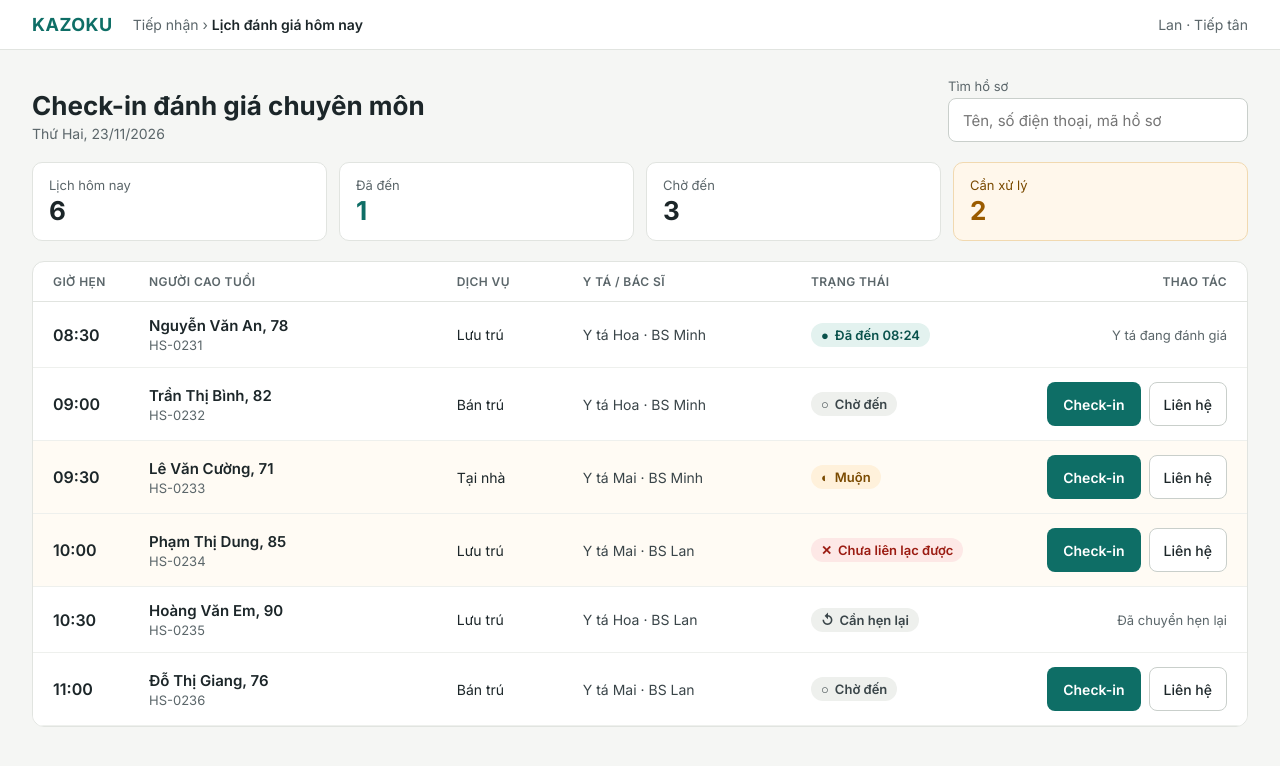
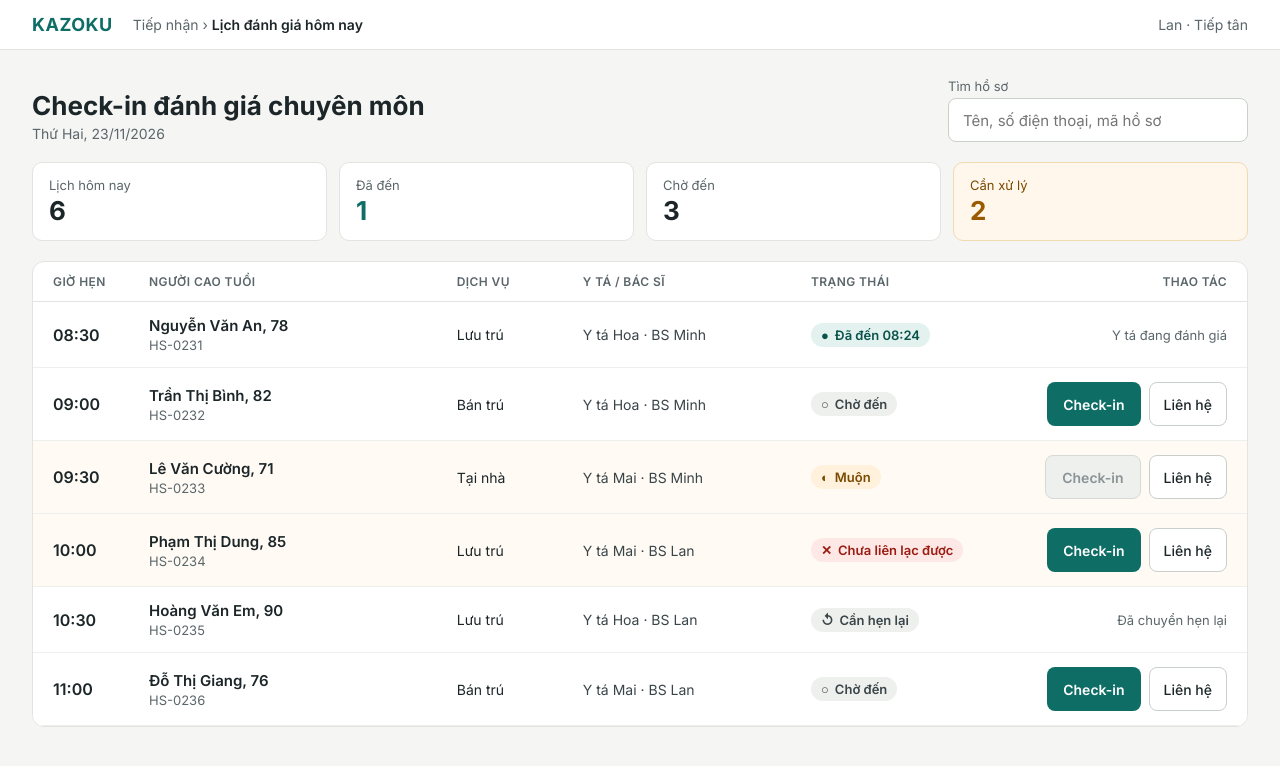
Before and after one commit to huyenpham-tech/kazoku-prototype, a plain HTML site: page LeTan.html in a window 1280 px wide. Drawn offline with Linux system fonts and the light colour scheme.

Commit message:
Disable reception check-in for at-home appointments

```diff
--- a/LeTan.html
+++ b/LeTan.html
@@ -88,7 +88,7 @@ input{font-family:inherit}
 <span style="display: inline-flex; align-items: center; gap: 6px; justify-self: start; padding: 4px 10px; border-radius: 999px; font-size: 13px; font-weight: 600; background: #FFF1DB; color: #7A4A00"><span aria-hidden="true">◐</span>Muộn</span>
 <div style="display: flex; justify-content: flex-end; gap: 8px">
 
-<button type="button" style="height: 44px; padding: 0 16px; border: 0; border-radius: 8px; background: #0E6E66; color: #FFFFFF; font-size: 14px; font-weight: 600">Check-in</button>
+<button type="button" disabled title="Y tá phụ trách thực hiện check-in tại nhà" style="height: 44px; padding: 0 16px; border: 1px solid #D5DAD6; border-radius: 8px; background: #EEF0ED; color: #8A9396; font-size: 14px; font-weight: 600; cursor: not-allowed">Check-in</button>
 
 
 <button type="button" style="height: 44px; padding: 0 14px; border: 1px solid #C9CFCB; border-radius: 8px; background: #FFFFFF; color: #1C2629; font-size: 14px; font-weight: 500">Liên hệ</button>
--- a/assets/proto.js
+++ b/assets/proto.js
@@ -779,6 +779,16 @@
 
   /* ------------------------------------------------------------------ màn Lễ tân (độc lập) */
   function receptionPage() {
+    $$('.rt').forEach(function (row) {
+      if (!row.children[2] || txt(row.children[2]) !== 'Tại nhà') return;
+      var checkin = $$('button', row).filter(function (b) { return txt(b) === 'Check-in'; })[0];
+      if (!checkin) return;
+      checkin.disabled = true;
+      checkin.title = 'Y tá phụ trách thực hiện check-in tại nhà';
+      checkin.style.background = '#EEF0ED';
+      checkin.style.color = '#8A9396';
+      checkin.style.cursor = 'not-allowed';
+    });
     var stats = $$('main > div:nth-of-type(2) > div');
     function stat(name) {
       var box = stats.filter(function (b) { return txt(b.firstElementChild) === name; })[0];
@@ -797,6 +807,7 @@
       var staff = txt(row.children[3]);
       var pill = row.children[4];
       if (txt(b) === 'Check-in') {
+        if (b.disabled || txt(row.children[2]) === 'Tại nhà') return;
         modal({
           title: 'Check-in cho ' + who + '?', icon: ICON.info, ok: 'Check-in',
           html: '<dl><dt>Dịch vụ</dt><dd>' + esc(txt(row.children[2])) + '</dd><dt>Phụ trách</dt><dd>' + esc(staff) + '</dd></dl>' +
```
Also changed, not shown: TatCaManHinh.html (+1 -1 lines).
